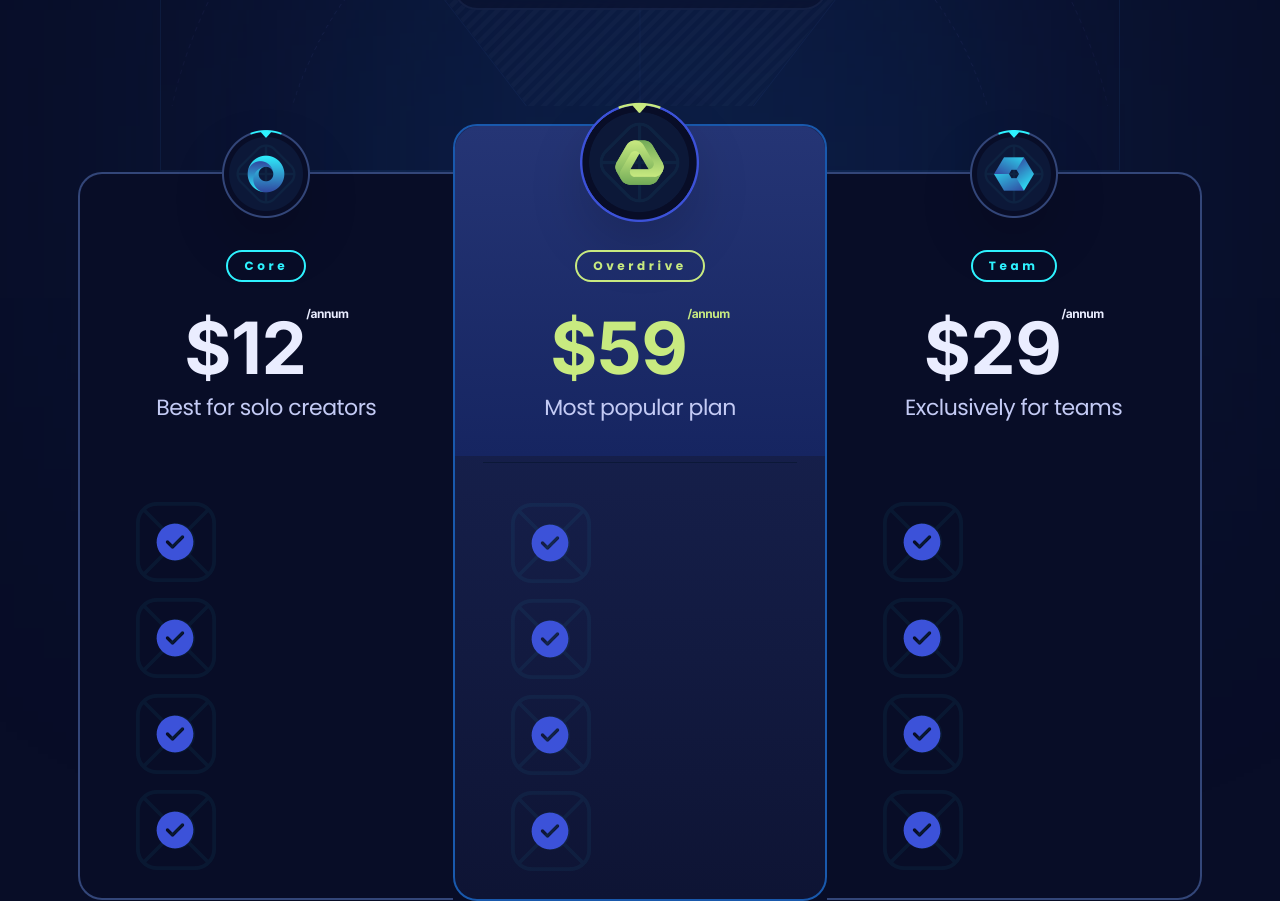
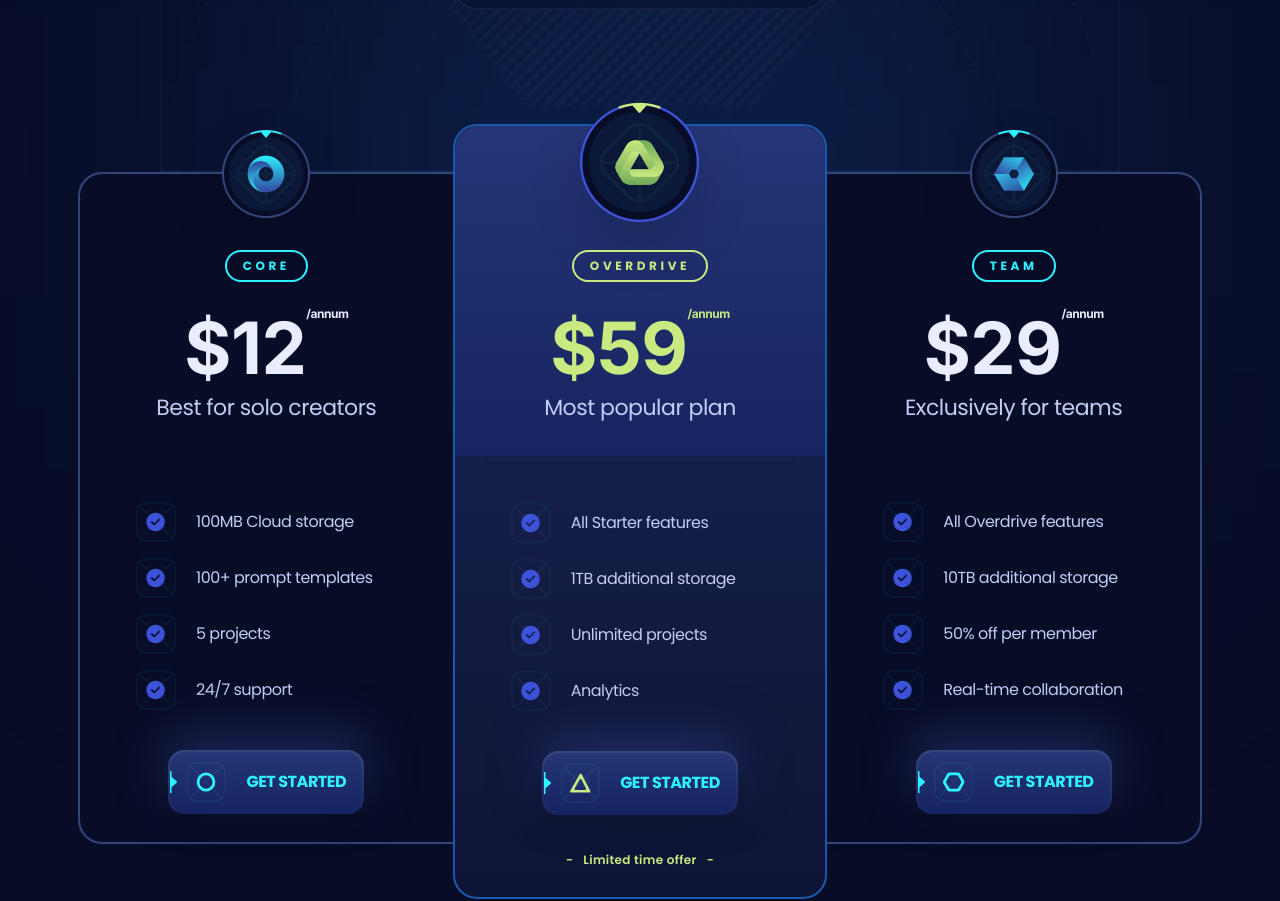
Before and after one commit to gokulkumar0209/saas_landing_page, a React (Vite) app in the folder SaasLandingPage/: page / in a window 1280 px wide. Shown: the part 2140-3041 px from the top of the page. Built offline with nearby package versions, Linux system fonts and the light colour scheme.

Commit message:
Pricing completed

```diff
--- a/SaasLandingPage/src/sections/Pricing.jsx
+++ b/SaasLandingPage/src/sections/Pricing.jsx
@@ -2,6 +2,7 @@ import clsx from "clsx";
 import React, { useState } from "react";
 import { Element } from "react-scroll";
 import { plans } from "../constants/store";
+import Button from "../components/Button.jsx";
 
 function Pricing() {
 	const [monthly, setMonthly] = useState(false);
@@ -60,7 +61,7 @@ function Pricing() {
 					{/* Pricing section */}
 					<div
 						className=" scroll-hide relative z-2 -mt-12 flex items-start
-						max-xl:gap-5 max-xl:overflow-auto max-xl:pt-6 justify-center"
+						max-xl:gap-5 max-xl:overflow-auto max-xl:pt-6 lg:justify-center"
 					>
 						{plans.map((plan, index) => (
 							<div
@@ -94,7 +95,7 @@ function Pricing() {
 								>
 									<div
 										className={clsx(
-											"small-2 rounded-20 relative z-2 mx-auto mb-6 border-2 px-4 py-1.5 uppercased",
+											"small-2 rounded-20 relative z-2 mx-auto mb-6 border-2 px-4 py-1.5 uppercase",
 											index == 1 ? "border-p3 text-p3" : "border-p1 text-p1"
 										)}
 									>
@@ -133,9 +134,27 @@ function Pricing() {
 										<li
 											key={feature}
 											className=" relative flex items-center gap-5"
-										><img src="images/check.png" alt="check" /></li>
+										>
+											<img
+												src="images/check.png"
+												className=" size-10 object-contain"
+												alt="check"
+											/>
+											<p className=" flex-1">{feature}</p>
+										</li>
 									))}
 								</ul>
+								<div className=" mt-10 flex w-full justify-center">
+									<Button icon={plan.icon}>Get Started</Button>
+								</div>
+								{index == 1 && (
+									<p
+										className=" small-compact mt-9 text-center text-p3  before:mx-2.5 after:mx-2.5
+									before:content-['-'] after:content-['-']"
+									>
+										Limited time offer
+									</p>
+								)}
 							</div>
 						))}
 					</div>
```
